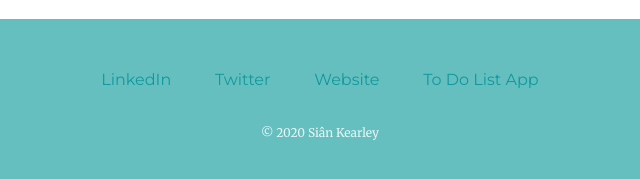
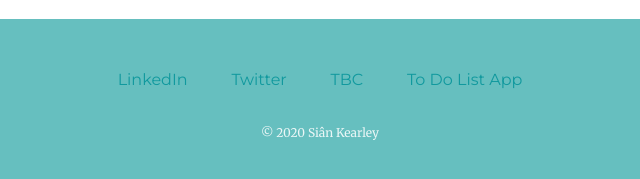
Before and after one commit to sian-codes/CV, a plain HTML site: page index.html in a window 1280 px wide. Shown: the part 2719-2898 px from the top of the page, 320-960 px from the left. Drawn offline with nearby package versions, Linux system fonts and the light colour scheme; files whose address does not match are found by name.

Commit message:
remove website link as not functioning

```diff
--- a/index.html
+++ b/index.html
@@ -60,7 +60,7 @@
   <div class="bottom-container">
     <a class="footer-link" href="https://www.linkedin.com/in/si%C3%A2n-kearley-32151986/">LinkedIn</a>
     <a class="footer-link" href="https://twitter.com/CodesSian">Twitter</a>
-    <a class="footer-link" href="http://www.boneyardgirl.com">Website</a>
+    <a class="footer-link" href="">TBC</a>
     <a class="footer-link" href="https://obscure-stream-83393.herokuapp.com/">To Do List App</a>
     <p class="copyright"> © 2020 Siân Kearley</p>
   </div>
```
